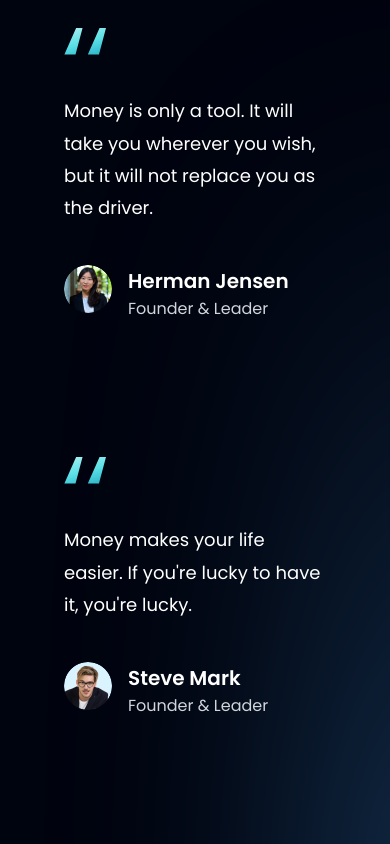
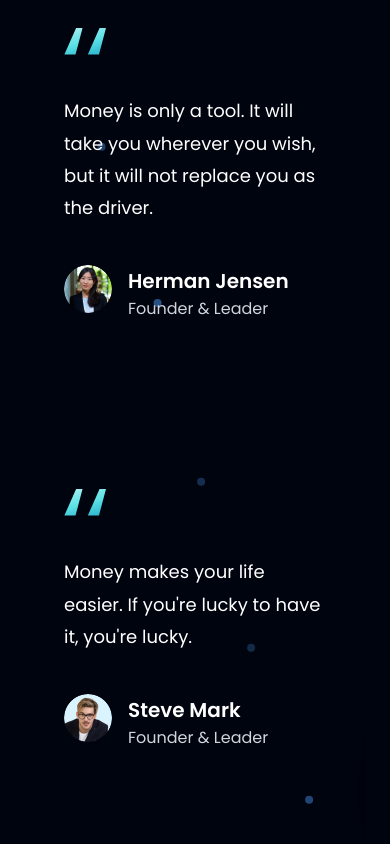
Before and after one commit to SamamaKarim092/Modern-Bank-App, a React (Vite) app: page / in a window 390 px wide. Shown: the part 4200-5044 px from the top of the page. Built offline with nearby package versions, Linux system fonts and the light colour scheme.

Commit message:
Update Testimonials.jsx
Apply framer-motion to this section

```diff
--- a/src/components/Testimonials.jsx
+++ b/src/components/Testimonials.jsx
@@ -1,26 +1,110 @@
 import { feedback } from "../constants";
 import styles from "../style";
 import FeedbackCard from "./FeedbackCard";
+import { motion } from "framer-motion";
 
 const Testimonials = () => (
-  <section id="clients" className={`${styles.paddingY} ${styles.flexCenter} flex-col relative `}>
-    <div className="absolute z-[0] w-[60%] h-[60%] -right-[50%] rounded-full blue__gradient bottom-40" />
+  <section id="clients" className={`${styles.paddingY} ${styles.flexCenter} flex-col relative overflow-hidden`}>
+    {/* Animated Background Elements */}
+    <motion.div
+      className="absolute z-[0] w-[60%] h-[60%] -right-[50%] rounded-full blue__gradient bottom-40"
+      initial={{ opacity: 0, scale: 0.5 }}
+      whileInView={{ opacity: 0.3, scale: 1 }}
+      viewport={{ once: true }}
+      transition={{ duration: 1, ease: "easeOut" }}
+      animate={{
+        scale: [1, 1.05, 1],
+      }}
+      transition={{
+        duration: 6,
+        repeat: Infinity,
+        ease: "easeInOut"
+      }}
+    />
 
-    <div className="w-full flex justify-between items-center md:flex-row flex-col sm:mb-16 mb-6 relative z-[1]">
-      <h2 className={styles.heading2}>
+    {/* Floating particles for visual interest */}
+    {[...Array(5)].map((_, i) => (
+      <motion.div
+        key={i}
+        className="absolute w-2 h-2 bg-blue-400 rounded-full opacity-20"
+        style={{
+          left: `${20 + i * 15}%`,
+          top: `${30 + i * 10}%`,
+        }}
+        animate={{
+          y: [0, -20, 0],
+          x: [0, 10, 0],
+          opacity: [0.2, 0.5, 0.2],
+        }}
+        transition={{
+          duration: 3 + i,
+          repeat: Infinity,
+          delay: i * 0.5,
+          ease: "easeInOut"
+        }}
+      />
+    ))}
+
+    <motion.div
+      className="w-full flex justify-between items-center md:flex-row flex-col sm:mb-16 mb-6 relative z-[1]"
+      initial={{ opacity: 0, y: 30 }}
+      whileInView={{ opacity: 1, y: 0 }}
+      viewport={{ once: true }}
+      transition={{ duration: 0.8 }}
+    >
+      <motion.h2
+        className={styles.heading2}
+        initial={{ opacity: 0, y: 20 }}
+        whileInView={{ opacity: 1, y: 0 }}
+        viewport={{ once: true }}
+        transition={{ duration: 0.6, delay: 0.2 }}
+      >
         What People are <br className="sm:block hidden" /> saying about us
-      </h2>
-      <div className="w-full md:mt-0 mt-6">
+      </motion.h2>
+
+      <motion.div
+        className="w-full md:mt-0 mt-6"
+        initial={{ opacity: 0, y: 20 }}
+        whileInView={{ opacity: 1, y: 0 }}
+        viewport={{ once: true }}
+        transition={{ duration: 0.6, delay: 0.4 }}
+      >
         <p className={`${styles.paragraph} text-left max-w-[450px] text-white`}>
           Everything you need to accept card payments and grow your business
           anywhere on the planet.
         </p>
-      </div>
-    </div>
+      </motion.div>
+    </motion.div>
 
-    <div className="flex flex-wrap sm:justify-start justify-center w-full feedback-container relative z-[1]">
-      {feedback.map((card) => <FeedbackCard key={card.id} {...card} />)}
-    </div>
+    {/* Animated Feedback Cards Container */}
+    <motion.div
+      className="flex flex-wrap sm:justify-start justify-center w-full feedback-container relative z-[1] gap-8"
+      initial={{ opacity: 0 }}
+      whileInView={{ opacity: 1 }}
+      viewport={{ once: true }}
+      transition={{ duration: 0.8, delay: 0.3 }}
+    >
+      {feedback.map((card, index) => (
+        <motion.div
+          key={card.id}
+          initial={{ opacity: 0, y: 50 }}
+          whileInView={{ opacity: 1, y: 0 }}
+          viewport={{ once: true }}
+          transition={{
+            duration: 0.6,
+            delay: 0.1 * index,
+            ease: "easeOut"
+          }}
+          whileHover={{
+            y: -10,
+            scale: 1.02,
+            transition: { duration: 0.3 }
+          }}
+        >
+          <FeedbackCard {...card} />
+        </motion.div>
+      ))}
+    </motion.div>
   </section>
 );
 
```
